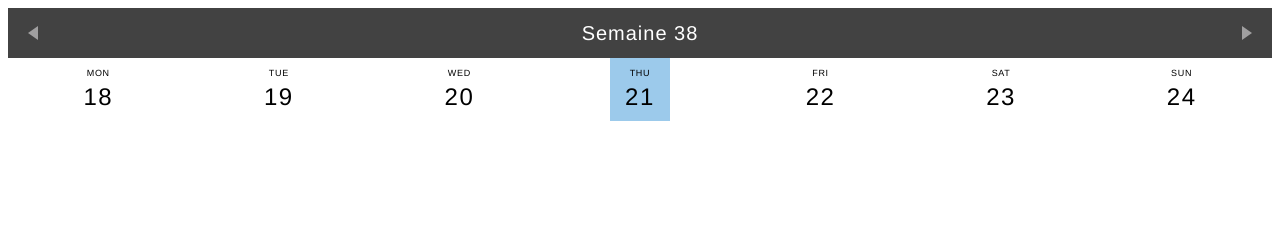
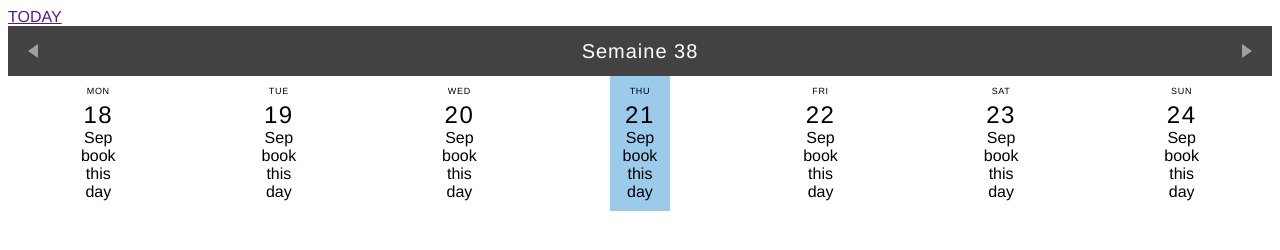
Before and after one commit to lenafaure/javascript-weekly-scheduler, a plain HTML site: page index.html in a window 1280 px wide. Drawn offline with nearby package versions, Linux system fonts and the light colour scheme.

Commit message:
Add month name

```diff
--- a/calendar-weekly.js
+++ b/calendar-weekly.js
@@ -99,8 +99,12 @@
         var day_wrapper = createElement('div', this.get_day_class(day));
         var day_name = createElement('div', 'day-name', day.format('ddd'));
         var day_number = createElement('div', 'day-number', day.format('DD'));
+        var day_month = createElement('div', 'day-month', day.format('MMM'));
+        var day_slot = createElement('div', 'day-slot', 'book this day')
         day_wrapper.appendChild(day_name);
         day_wrapper.appendChild(day_number);
+        day_wrapper.appendChild(day_month);
+        day_wrapper.appendChild(day_slot);
         this.week.appendChild(day_wrapper);
     }
 
--- a/index.html
+++ b/index.html
@@ -7,6 +7,8 @@
 
 </head>
 <body>
+
+    <a href="" class="today" >TODAY</a>
     <div id="calendar"></div>
     <script src="moment.min.js"></script>
     <script src="calendar-weekly.js"></script>
--- a/style.css
+++ b/style.css
@@ -12,6 +12,12 @@ body {
     -moz-user-select: none;
     -ms-user-select: none;
     user-select: none;
+}
+
+a.today {
+    height: 50px;
+    width: 50px;
+    margin: 0 auto;
 }
 
 #calendar {
```
